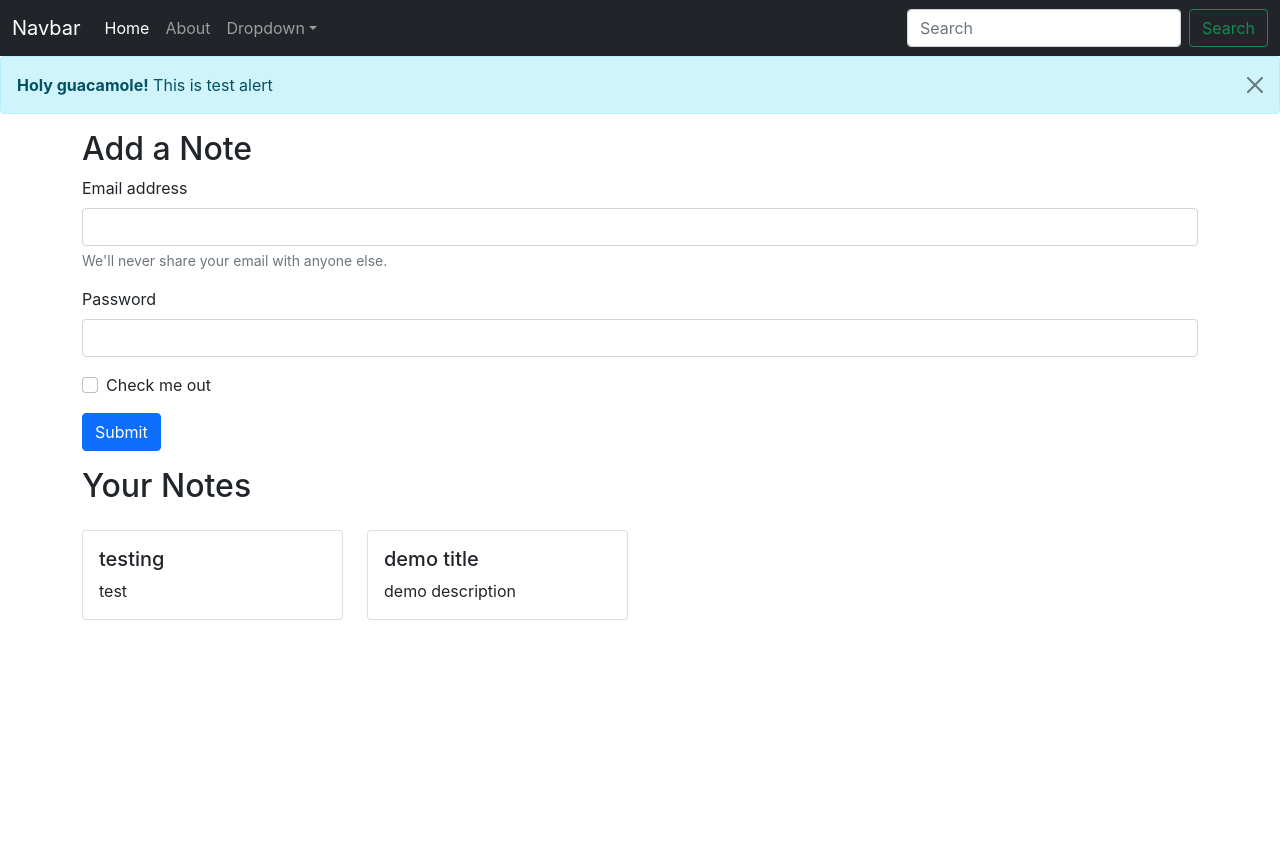
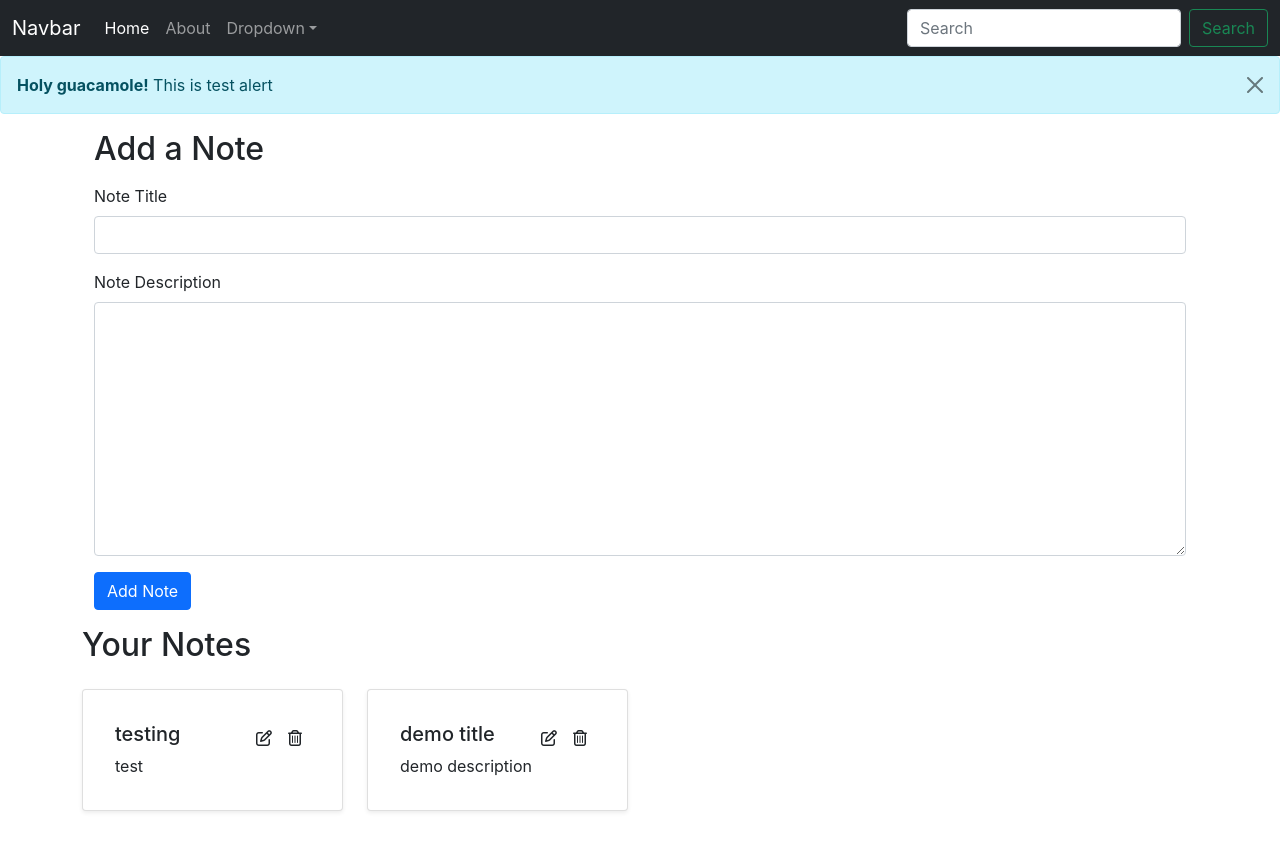
Before and after one commit to SKAhire/notebook, a React (Create React App) app in the folder frontend/: page / in a window 1280 px wide. Before the commit the page ends 800 px from the top, so only its background shows below. Built offline with nearby package versions, Linux system fonts and the light colour scheme.

Commit message:
added add and delete note functionality

```diff
--- a/frontend/public/index.html
+++ b/frontend/public/index.html
@@ -15,6 +15,9 @@
     <!-- Bootstrap CSS -->
     <link href="https://cdn.jsdelivr.net/npm/bootstrap@5.0.2/dist/css/bootstrap.min.css" rel="stylesheet" integrity="sha384-EVSTQN3/azprG1Anm3QDgpJLIm9Nao0Yz1ztcQTwFspd3yD65VohhpuuCOmLASjC" crossorigin="anonymous">
 
+    <!-- font awesome -->
+    <link rel="stylesheet" href="https://cdnjs.cloudflare.com/ajax/libs/font-awesome/6.4.2/css/all.min.css" integrity="sha512-z3gLpd7yknf1YoNbCzqRKc4qyor8gaKU1qmn+CShxbuBusANI9QpRohGBreCFkKxLhei6S9CQXFEbbKuqLg0DA==" crossorigin="anonymous" referrerpolicy="no-referrer" />
+
     <title>MERN Notebook App</title>
   </head>
   <body>
--- a/frontend/src/App.css
+++ b/frontend/src/App.css
@@ -1,38 +1,3 @@
-.App {
-  text-align: center;
+.cardIcon{
+  cursor: pointer;
 }
-
-.App-logo {
-  height: 40vmin;
-  pointer-events: none;
-}
-
-@media (prefers-reduced-motion: no-preference) {
-  .App-logo {
-    animation: App-logo-spin infinite 20s linear;
-  }
-}
-
-.App-header {
-  background-color: #282c34;
-  min-height: 100vh;
-  display: flex;
-  flex-direction: column;
-  align-items: center;
-  justify-content: center;
-  font-size: calc(10px + 2vmin);
-  color: white;
-}
-
-.App-link {
-  color: #61dafb;
-}
-
-@keyframes App-logo-spin {
-  from {
-    transform: rotate(0deg);
-  }
-  to {
-    transform: rotate(360deg);
-  }
-}
--- /dev/null
+++ b/frontend/src/components/AddNotes.js
@@ -0,0 +1,47 @@
+import React, { useContext, useState } from "react";
+import NoteContext from "../context/notes/NoteContext";
+
+export default function AddNotes() {
+    const context = useContext(NoteContext);
+    const {addNote} = context;
+
+    const [notes, setNote] = useState({title:"", description:"", tag:"default"})
+
+    const handleChange = (e)=>{
+        setNote({...notes, [e.target.name]: [e.target.value]})
+    }
+
+    const handleAddNote =(e) =>{
+        e.preventDefault();
+        addNote(notes.title, notes.description, notes.tag);
+    }
+
+    return (
+        <div className="container my-3">
+            <h2>Add a Note</h2>
+            <form className="my-3">
+                <div className="mb-3">
+                    <label htmlFor="exampleInputEmail1" className="form-label">
+                        Note Title
+                    </label>
+                    <input
+                        type="text"
+                        className="form-control"
+                        id="title"
+                        name="title"
+                        aria-describedby="emailHelp" onChange={handleChange}
+                    />
+                </div>
+                <div className="mb-3">
+                    <label htmlFor="exampleInputPassword1" className="form-label">
+                        Note Description
+                    </label>
+                    <textarea name="description" id="description" cols="30" rows="10" className="form-control" onChange={handleChange}></textarea>
+                </div>
+                <button type="submit" className="btn btn-primary" onClick={handleAddNote}>
+                    Add Note
+                </button>
+            </form>
+        </div>
+    )
+}
--- a/frontend/src/components/Alert.js
+++ b/frontend/src/components/Alert.js
@@ -3,9 +3,9 @@ import React from 'react'
 export const Alert = (props) => {
     return (
         <div>
-            <div class="alert alert-info alert-dismissible fade show" role="alert">
+            <div className="alert alert-info alert-dismissible fade show" role="alert">
                 <strong>Holy guacamole!</strong> {props.message}
-                <button type="button" class="btn-close" data-bs-dismiss="alert" aria-label="Close"></button>
+                <button type="button" className="btn-close" data-bs-dismiss="alert" aria-label="Close"></button>
             </div>
         </div>
     )
--- a/frontend/src/components/Home.js
+++ b/frontend/src/components/Home.js
@@ -5,48 +5,6 @@ const Home = () => {
   return (
     <>
       <div className="container  my-3">
-        <div classname="container my-3">
-          <h2>Add a Note</h2>
-          <form classname="my-3">
-            <div className="mb-3">
-              <label htmlFor="exampleInputEmail1" className="form-label">
-                Email address
-              </label>
-              <input
-                type="email"
-                className="form-control"
-                id="exampleInputEmail1"
-                aria-describedby="emailHelp"
-              />
-              <div id="emailHelp" className="form-text">
-                We'll never share your email with anyone else.
-              </div>
-            </div>
-            <div className="mb-3">
-              <label htmlFor="exampleInputPassword1" className="form-label">
-                Password
-              </label>
-              <input
-                type="password"
-                className="form-control"
-                id="exampleInputPassword1"
-              />
-            </div>
-            <div className="mb-3 form-check">
-              <input
-                type="checkbox"
-                className="form-check-input"
-                id="exampleCheck1"
-              />
-              <label className="form-check-label" htmlFor="exampleCheck1">
-                Check me out
-              </label>
-            </div>
-            <button type="submit" className="btn btn-primary">
-              Submit
-            </button>
-          </form>
-        </div>
         <Notes />
       </div>
 
--- a/frontend/src/components/Navbar.js
+++ b/frontend/src/components/Navbar.js
@@ -1,11 +1,8 @@
-import React, {useEffect} from 'react'
+import React from 'react'
 import { Link, useLocation } from "react-router-dom";
 
 const Navbar = () => {
     let location = useLocation();
-    useEffect(() => {
-        console.log(location.pathname);
-      }, [location]);
     return (
         <>
 
--- a/frontend/src/components/Notes.js
+++ b/frontend/src/components/Notes.js
@@ -1,17 +1,22 @@
 import React, { useContext } from "react";
 import NotesItems from "./NotesItems";
 import NoteContext from "../context/notes/NoteContext";
+import AddNotes from "./AddNotes";
 
-const Notes = ()=>{
+const Notes = () => {
     const context = useContext(NoteContext)
-    const {notes, setNotes} = context;
-    return(
-        <div className="row my-3">
-            <h2>Your Notes</h2>
-            {notes.map((notes)=>{
-                return <NotesItems notes = {notes} />
-            })}
-        </div>
+    const { notes } = context;
+    return (
+        <>
+        <AddNotes />
+            <div className="row my-3">
+                <h2>Your Notes</h2>
+                {notes.map((notes) => {
+                    return <NotesItems notes={notes} />
+                })}
+            </div>
+        </>
+
     )
 }
 export default Notes;
--- a/frontend/src/components/NotesItems.js
+++ b/frontend/src/components/NotesItems.js
@@ -1,12 +1,21 @@
-import React from 'react'
+import React, {useContext} from 'react'
+import NoteContext from "../context/notes/NoteContext"
 
 const NotesItems = (props) => {
+    const context = useContext(NoteContext);
+    const { deleteNote } = context;
     const { notes } = props;
     return (
         <div className='col-md-3'>
-            <div className="card my-3">
+            <div className="card my-3 shadow-sm p-3 mb-3 bg-body-tertiary rounded">
                 <div className="card-body">
-                    <h5 className="card-title">{notes.title}</h5>
+                    <div className="d-flex justify-content-between">
+                        <h5 className="card-title">{notes.title} </h5>
+                        <span>
+                            <abbr title="edit"><i className="fa-regular fa-pen-to-square m-2 cardIcon"></i></abbr>
+                            <abbr title="delete"><i className="fa-regular fa-trash-can m-2 cardIcon" onClick={()=>{deleteNote(notes._id)}}></i></abbr>
+                        </span>
+                    </div>
                     <p className="card-text">
                         {notes.description}
                     </p>
--- a/frontend/src/context/notes/NoteState.js
+++ b/frontend/src/context/notes/NoteState.js
@@ -26,8 +26,36 @@ const NoteState = (probs) => {
       ]
 
       const [notes, setNotes] = useState(notesInitial)
+
+      //add notes
+      const addNote = (title, description, tag)=>{
+        const note = {
+          "_id": "65044f7788c33f2e44df048a",
+          "userId": "6503f1e1d12be856b633b02c",
+          "title": title,
+          "description": description,
+          "tag": tag,
+          "date": "2023-09-15T12:35:03.451Z",
+          "__v": 0
+        }
+        setNotes(notes.concat(note))
+
+      }
+
+      //delete note
+      const deleteNote = (id)=>{
+        console.log("Deleting the note with id" + id);
+        const delNote = notes.filter((note)=>{return note._id!==id})
+        setNotes(delNote)
+      }
+
+      //editNote
+      const editNote = (id) =>{
+
+      }
+
     return (
-        <NoteContext.Provider value={{notes, setNotes}}>
+        <NoteContext.Provider value={{notes, addNote, deleteNote, editNote}}>
             {probs.children}
         </NoteContext.Provider>
     )
```
